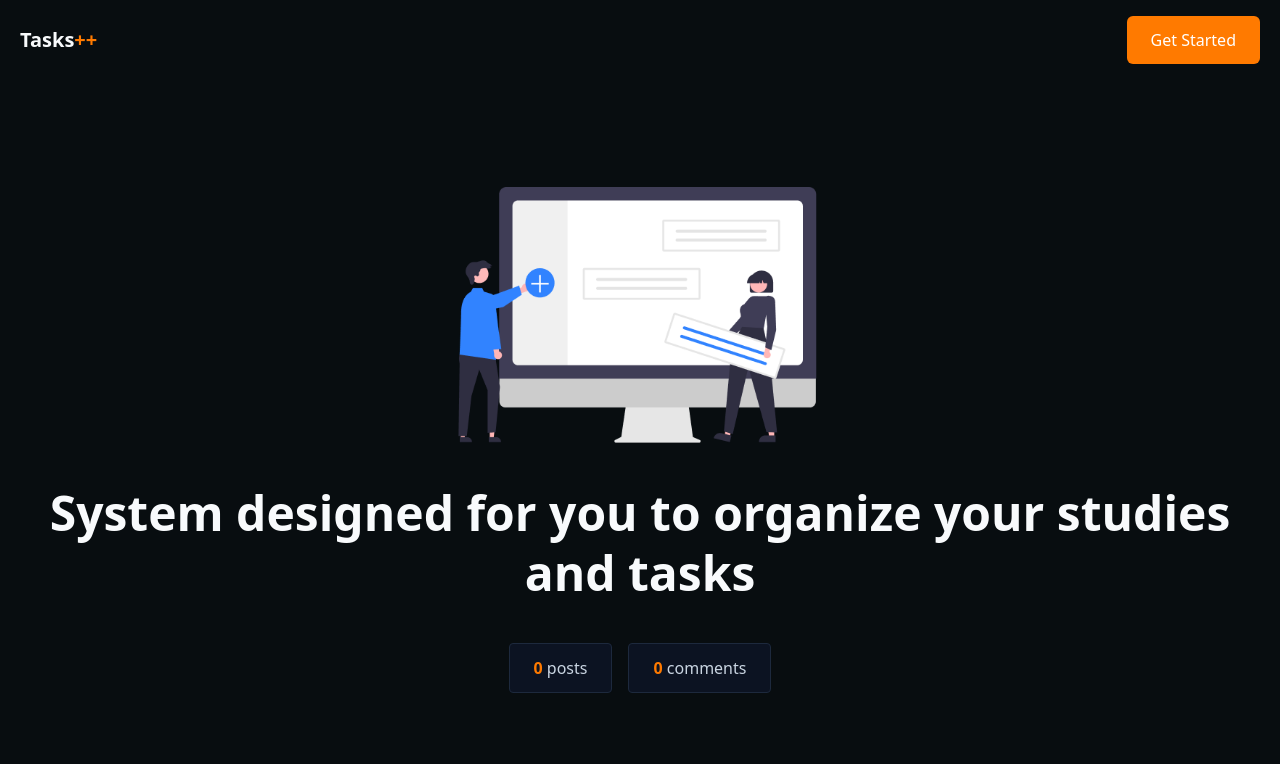
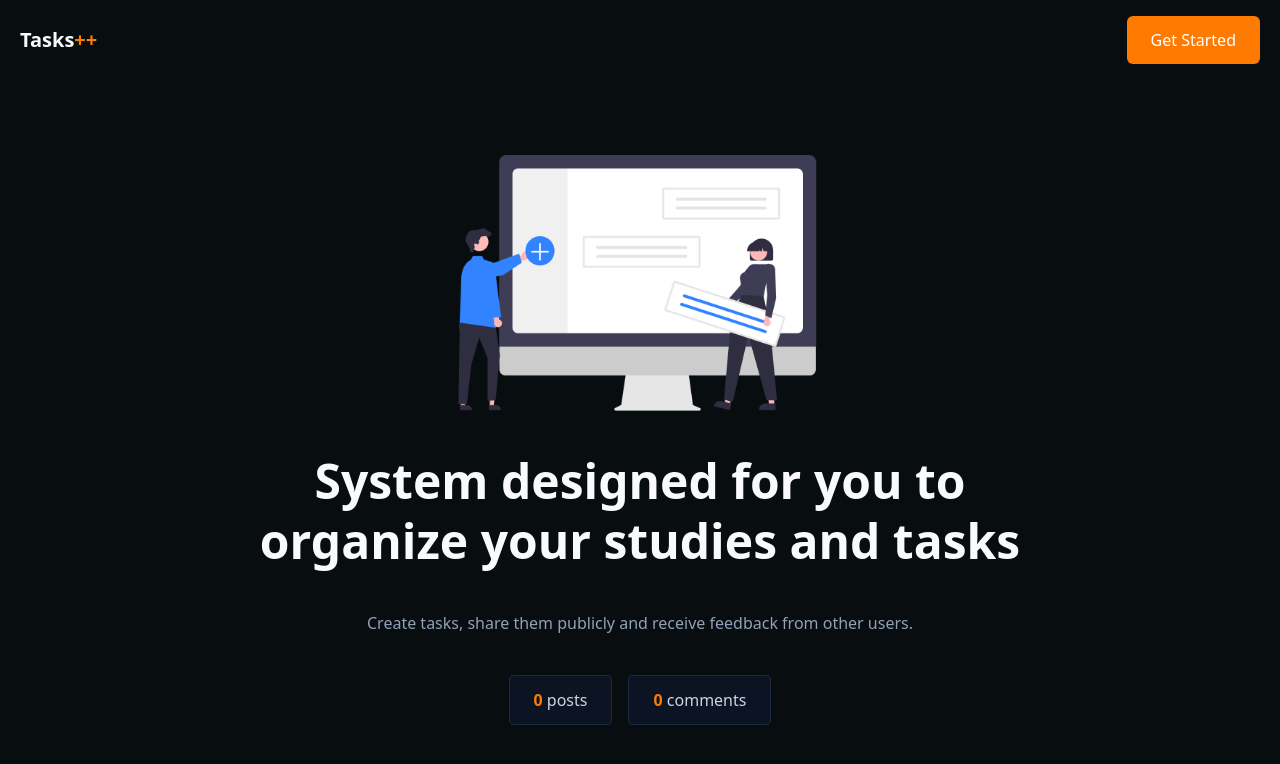
Before and after one commit to caiofeitosadev/tasks-plusplus, a Next.js app: page / in a window 1280 px wide. Shown: the top 764 px of the page. Built offline with nearby package versions, Linux system fonts and the light colour scheme; no server answers; the database is empty.

Commit message:
docs: add comprehensive README with installation, features and project structure

```diff
--- a/app/home-client.tsx
+++ b/app/home-client.tsx
@@ -19,9 +19,13 @@ export default function Home({ posts, comments }: Props) {
           />
         </div>
 
-        <h1 className="text-slate-50 font-bold text-3xl sm:text-4xl md:text-5xl text-center leading-tight mt-4">
+        <h1 className="text-slate-50 font-bold text-3xl sm:text-4xl md:text-5xl text-center leading-tight mt-4 max-w-3xl mx-auto">
           System designed for you to organize your studies and tasks
         </h1>
+        <p className="text-slate-400 text-center max-w-xl mx-auto mt-4">
+          Create tasks, share them publicly and receive feedback from other
+          users.
+        </p>
 
         <div className="flex flex-wrap items-center justify-center gap-4 mt-4">
           <span className="bg-slate-900/70 hover:bg-slate-800/80 backdrop-blur-sm text-slate-300 py-3 px-6 rounded-sm border border-slate-800 hover:border-slate-700 hover:-translate-y-0.5 transition-all duration-200 cursor-pointer">
--- a/app/task/[id]/task-client.tsx
+++ b/app/task/[id]/task-client.tsx
@@ -105,7 +105,7 @@ export default function TaskClient({ task, user }: Props) {
 
   return (
     <div className="bg-[#080d10] w-full min-h-[calc(100vh-80px)] flex flex-col">
-      <main className="w-full max-w-7xl flex flex-col gap-8 p-6">
+      <main className="w-full max-w-7xl mx-auto flex flex-col gap-8 p-6">
         <section className="flex flex-col gap-4">
           <h1 className="text-slate-50 text-3xl font-bold">Task</h1>
 
```
Also changed, not shown: 1 other file (tests, documents, lock files or other folders).
